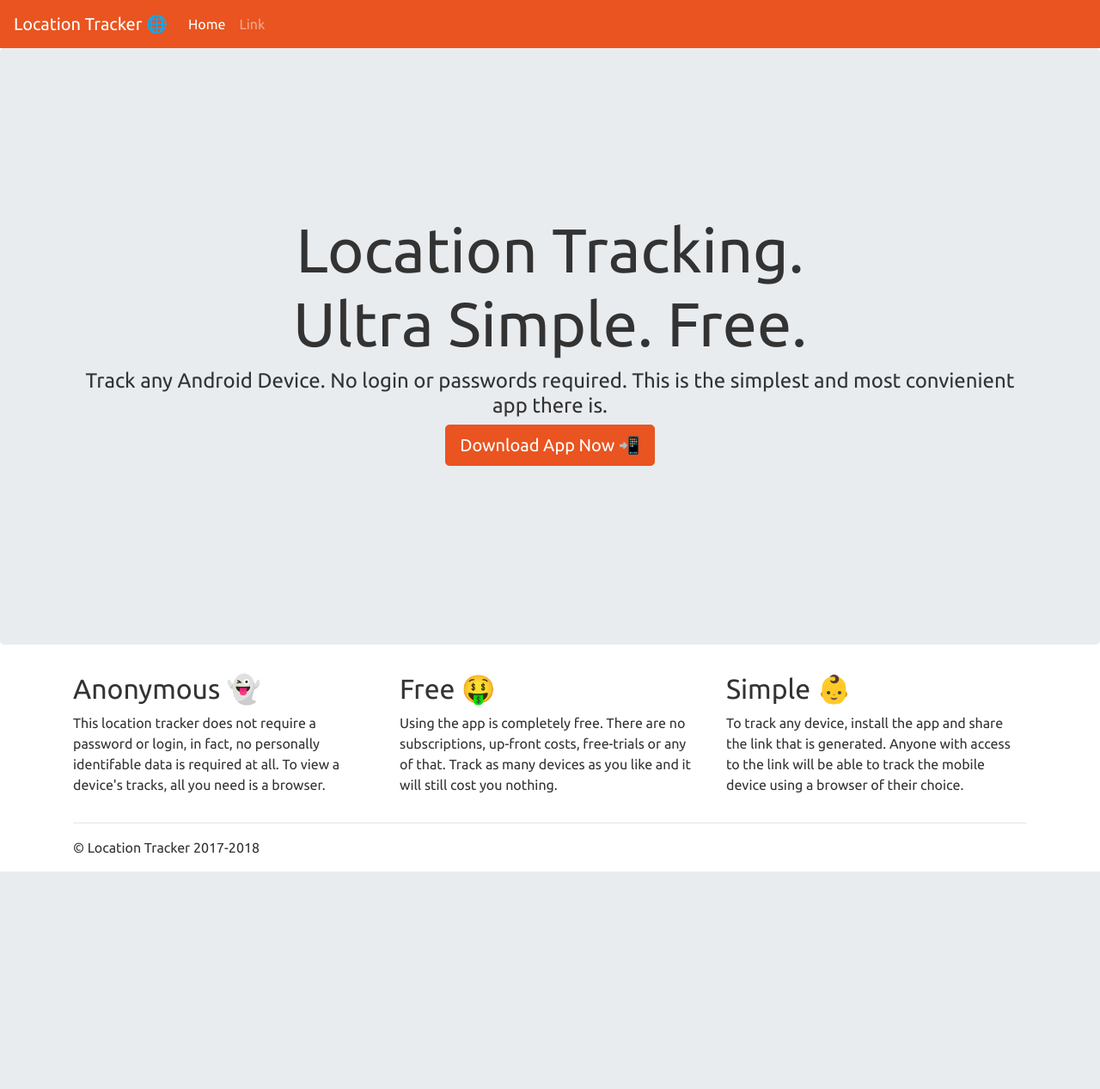
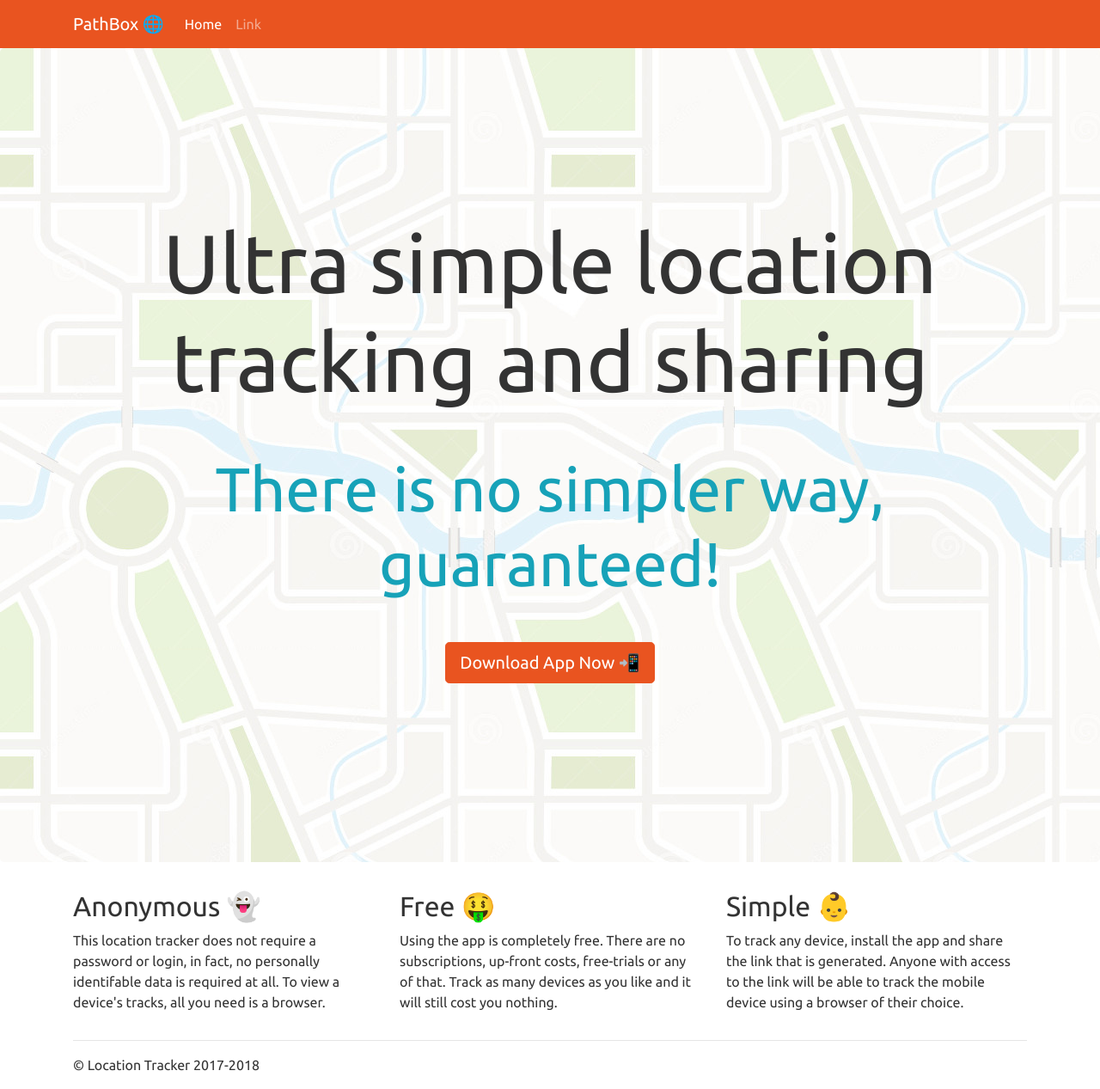
Before and after one commit to caspii/pathbox-server, a Flask app: page / in a window 1280 px wide. Shown: the whole page at 86% size. Before the commit the page ends 1014 px from the top, so only its background shows below. Run offline with Flask 2, Linux system fonts and the light colour scheme; some libraries are stand-ins or nearby versions.

Commit message:
Added new landing styles, background

```diff
--- a/static/styles.css
+++ b/static/styles.css
@@ -6,4 +6,6 @@
 
 .jumbotron {
     padding: 12rem 2rem;
+    background: url('/static/city-map.jpg');
+
 }
--- a/templates/landing.html
+++ b/templates/landing.html
@@ -2,11 +2,11 @@
 {% block body %}
 
  <!-- Main jumbotron for a primary marketing message or call to action -->
-      <div class="jumbotron text-center">
+      <div class="jumbotron text-center back">
         <div class="container">
-          <h1 class="display-3">Location Tracking. <br>Ultra Simple. Free.</h1>
-          <h4>Track any Android Device. No login or passwords required. This is the simplest and most convienient app there is.</h4>
-          <p><a class="btn btn-primary btn-lg" href="#" role="button">Download App Now 📲</a></p>
+          <h1 class="display-1">Ultra simple location tracking and sharing</h1>
+          <h1 class="my-5 text-info display-3">There is no simpler way, guaranteed!</h1>
+          <p><a class="btn btn-primary btn-lg display-3" href="#" role="button">Download App Now 📲</a></p>
         </div>
       </div>
 
--- a/templates/layout.html
+++ b/templates/layout.html
@@ -8,7 +8,7 @@
     <meta name="author" content="">
     <!--<link rel="icon" href="../../../../favicon.ico">-->
 
-    <title>{% block title %} Location Tracker 🌐{% endblock %}</title>
+    <title>{% block title %} PathBox 🌐{% endblock %}</title>
 
     <!-- Bootstrap core CSS -->
     <!--<link rel="stylesheet" href="https://maxcdn.bootstrapcdn.com/bootstrap/4.0.0/css/bootstrap.min.css" integrity="sha384-Gn5384xqQ1aoWXA+058RXPxPg6fy4IWvTNh0E263XmFcJlSAwiGgFAW/dAiS6JXm" crossorigin="anonymous">-->
@@ -22,7 +22,8 @@
 
 
     <nav class="navbar navbar-expand-md navbar-dark bg-primary">
-      <a class="navbar-brand" href="/">Location Tracker 🌐</a>
+      <div class=" container">
+        <a class="navbar-brand" href="/">PathBox 🌐</a>
         <button class="navbar-toggler" type="button" data-toggle="collapse" data-target="#navbar" aria-controls="navbar" aria-expanded="false" aria-label="Toggle navigation">
           <span class="navbar-toggler-icon"></span>
         </button>
@@ -38,6 +39,7 @@
 
           </ul>
 
+        </div>
       </div>
     </nav>
 
```
Also changed, not shown: static/city-map.jpg (added). Lines whose indentation alone changed are shown as unchanged.
